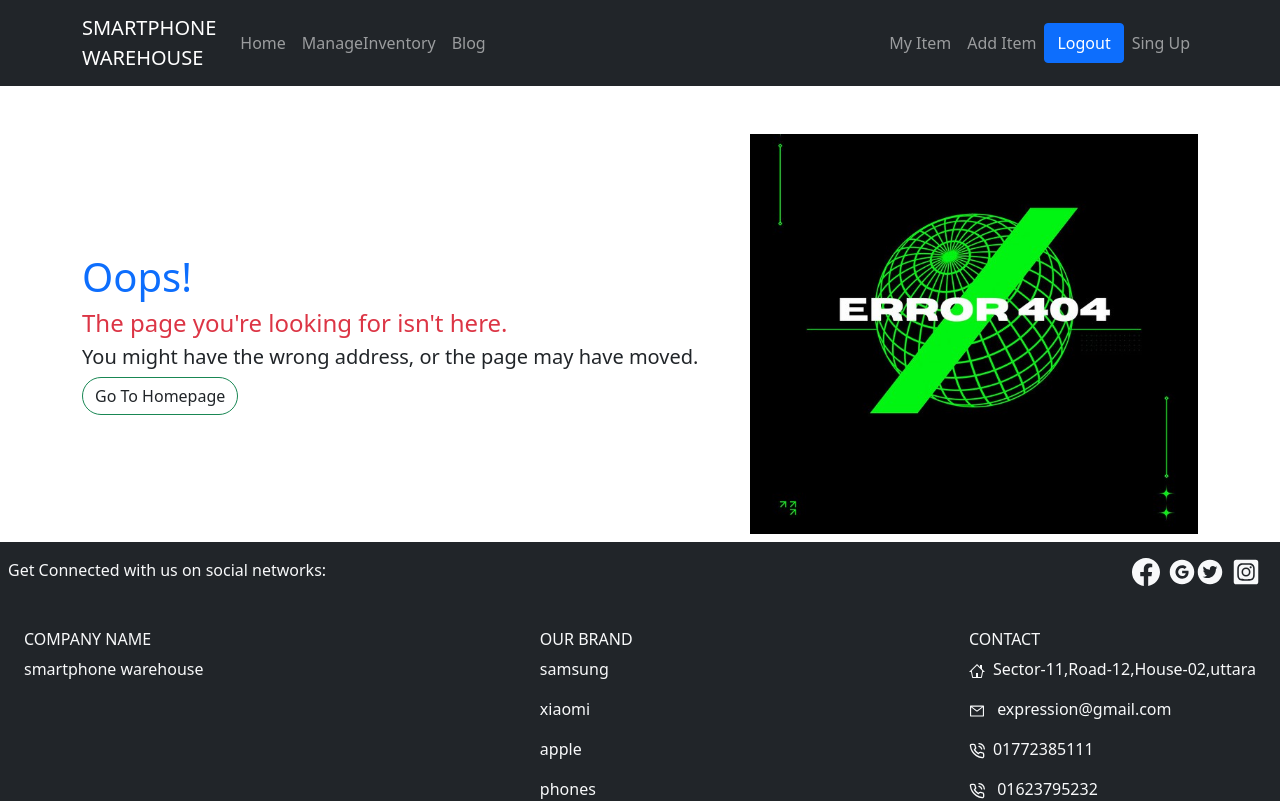
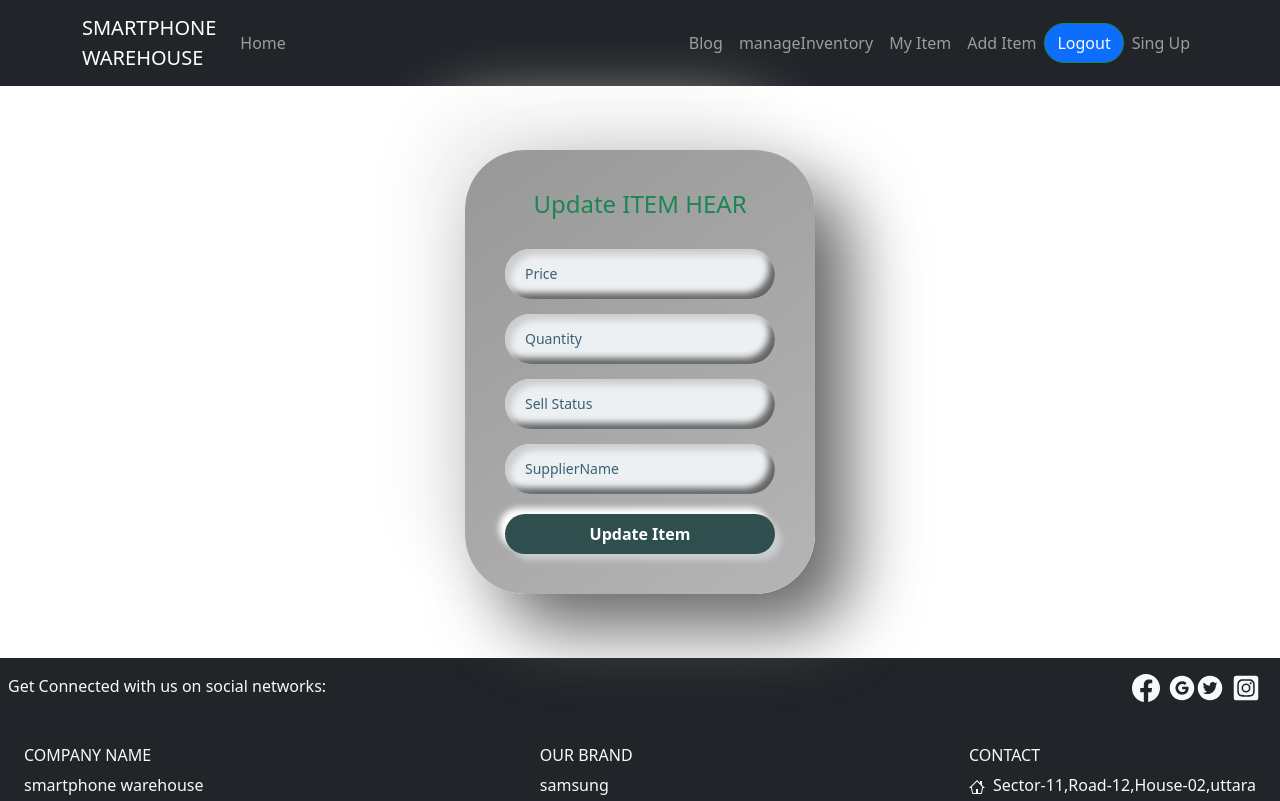
Before and after one commit to Shuvoghosh7/Warehouse-management, a React (Create React App) app: page /itemupdate/1 in a window 1280 px wide. Shown: the top 801 px of the page. Built offline with nearby package versions, Linux system fonts and the light colour scheme; no server answers; sample sign-in values are in the browser's storage.

Commit message:
add update item page and apply put api for update

```diff
--- a/public/product.json
+++ b/public/product.json
@@ -6,6 +6,7 @@
         "Description": "Released 2022, April 22.176g, 7.4mm thickness,Android 12, One UI 4.1,128GB/256GB storage, microSDXC",
         "price": "$26.499",
         "quantity": 3,
+        "SellStatus":"available",
         "supplierName": "Joy"
     },
     {
@@ -15,6 +16,7 @@
         "Description": "Released 2022, April 22,181g, 7.6mm thickness,Android 12, One UI 4.1,128GB/256GB storage, microSDXC",
         "price": "$36.499",
         "quantity": 2,
+        "SellStatus":"sold",
         "supplierName": "Rifat"
     },
     {
@@ -24,6 +26,7 @@
         "Description": "Released 2022, February 25,228g / 229g (mmWave), 8.9mm thickness,Android 12, One UI 4.1,128GB/256GB/1TB storage, no card slot",
         "price": "$40.499",
         "quantity": 3,
+        "SellStatus":"available",
         "supplierName": "Sanim"
     },
     {
@@ -33,6 +36,7 @@
         "Description": "Released 2022, April 22.176g, 7.4mm thickness,Android 12, One UI 4.1,128GB/256GB storage, microSDXC",
         "price": "$60.499",
         "quantity": 4,
+        "SellStatus":"sold",
         "supplierName": "Hapiz"
     },
     {
@@ -42,6 +46,7 @@
         "Description": "Released 2021, September 24,174g, 7.7mm thickness,iOS 15, up to iOS 15.4.1,128GB/256GB/512GB storage, no card slot",
         "price": "$50.888",
         "quantity": 2,
+        "SellStatus":"available",
         "supplierName": "kbir"
     },
     {
--- a/src/App.js
+++ b/src/App.js
@@ -15,7 +15,9 @@ import Footer from './component/Share/Footer/Footer';
 import NotFound from './component/NotFound/NotFound';
 import Blog from './component/Blog/Blog';
 import MyItem from './component/MyItem/MyItem';
-import Brands from './component/Home/Brands/Brands';
+import Itemupdate from './component/Itemupdate/Itemupdate';
+
+
 
 function App() {
   return (
@@ -41,6 +43,11 @@ function App() {
             <MyItem/>
           </RequireAuth>
         }/>
+        <Route path='/itemupdate/:itemId' element={
+          <RequireAuth>
+            <Itemupdate/>
+          </RequireAuth>
+        }/>
         <Route path='/register' element={<Register/>}/>
         <Route path='/login' element={<Login/>}/>
         <Route path='*' element={<NotFound/>}/>
--- a/src/component/AddItem/AddItem.js
+++ b/src/component/AddItem/AddItem.js
@@ -14,6 +14,7 @@ const AddItem = () => {
         const Description = event.target.Description.value;
 
         const quantity = event.target.quantity.value;
+        const sellStatus = event.target.sellStatus.value;
         const supplierName = event.target.supplierName.value;
 
         const url = `http://localhost:5000/product`
@@ -23,7 +24,7 @@ const AddItem = () => {
                 'authorization':`${user.email} ${localStorage.getItem("getToken")}`,
                 'content-type': 'application/json'
             },
-            body: JSON.stringify({picture,name,price,Description,quantity,supplierName})
+            body: JSON.stringify({picture,name,price,Description,quantity,sellStatus,supplierName})
         })
             .then(res => res.json())
             .then(result => {
@@ -40,9 +41,9 @@ const AddItem = () => {
                 <input type="text" name="picture" placeholder="image Url"/>
                 <input type="text" name="name" placeholder="Name" />
                 <input type="text" name="price" placeholder="Price" />
-                <input type="text" name="Description" placeholder="description" />
-
+                <textarea type="text" name="Description" placeholder="description" />
                 <input type="text" name='quantity' placeholder="Quantity" />
+                <input type="text" name='sellStatus' placeholder="Sell Status" />
                 <input type="text" name='supplierName' placeholder="SupplierName" />
                 <button className='btn btn-outline-success rounded-pill'>Add New Item</button>
             </form>
--- a/src/component/Home/Home/Home.js
+++ b/src/component/Home/Home/Home.js
@@ -21,6 +21,7 @@ const Home = () => {
                 <div className='row'>
                     {
                         items.slice(0, 6).map(item => <Item
+                            key={item._id}
                             item={item}
                         />)
                     }
--- a/src/component/Home/Item/Item.js
+++ b/src/component/Home/Item/Item.js
@@ -4,7 +4,7 @@ import { Link } from 'react-router-dom';
 import './Item.css'
 
 const Item = ({ item }) => {
-    const { _id, name, price, picture, quantity, supplierName, Description } = item
+    const { _id, name, price, picture, quantity, supplierName, Description, sellStatus } = item
     const { inventoryId } = useParams()
     const navigate = useNavigate()
     const InventoryDetails = (DetailsId) => {
@@ -18,13 +18,15 @@ const Item = ({ item }) => {
             </div>
             <h6><b>{name}</b></h6>
             <p className='text-justify'><b>Description:</b>{Description}</p>
-            <div className='d-flex'>
+            <div className='d-flex justify-content-around'>
                 <div>
                     <p><b>Price:</b>{price}</p>
                     <p><b>supplierName:</b>{supplierName}</p>
-
                 </div>
-                <p><b>Quantity:</b>{quantity}</p>
+                <div>
+                    <p><b>Quantity:</b>{quantity}</p>
+                    <p><b>SellStatus:</b>{sellStatus}</p>
+                </div>
             </div>
             <div className='d-flex justify-content-around'>
                 <button className='btn btn-outline-success rounded-pill' onClick={() => InventoryDetails(_id)}>Update</button>
--- /dev/null
+++ b/src/component/Itemupdate/Itemupdate.js
@@ -0,0 +1,41 @@
+import React from 'react';
+import { useParams } from 'react-router-dom';
+import { toast } from 'react-toastify';
+
+const Itemupdate = () => {
+    const { itemId } = useParams()
+    const itemUpdate = (event) => {
+        event.preventDefault();
+        const price = event.target.price.value;
+        const quantity = event.target.quantity.value;
+        const sellStatus= event.target.sellStatus.value;
+        const supplierName = event.target.supplierName.value;
+        const url = `http://localhost:5000/updateItem/${itemId}`
+        fetch(url, {
+            method: "PUT",
+            headers: {
+                "Content-Type": "application/json",
+            },
+            body: JSON.stringify({price, quantity,sellStatus, supplierName }),
+        })
+            .then((res) => res.json())
+            .then((data) => {
+                toast("product update successfully")
+
+            });
+    }
+    return (
+        <div className='login-container'>
+            <h4 className='text-center text-success'>Update ITEM HEAR</h4>
+            <form onSubmit={itemUpdate} className="login-form">
+                <input type="text" name="price" placeholder="Price" />
+                <input type="text" name='quantity' placeholder="Quantity" />
+                <input type="text" name='sellStatus' placeholder="Sell Status" />
+                <input type="text" name='supplierName' placeholder="SupplierName" />
+                <button className='btn btn-outline-success rounded-pill'>Update Item</button>
+            </form>
+        </div>
+    );
+};
+
+export default Itemupdate;
--- a/src/component/MangeInventory/ManageInventory.js
+++ b/src/component/MangeInventory/ManageInventory.js
@@ -1,6 +1,6 @@
 import React, { useEffect, useState } from 'react';
 import { RiDeleteBin6Fill } from 'react-icons/ri';
-import { Link } from 'react-router-dom';
+import { Link, useNavigate, useParams } from 'react-router-dom';
 
 const ManageInventory = () => {
     const [product, setProduct] = useState([])
@@ -9,6 +9,10 @@ const ManageInventory = () => {
             .then(res => res.json())
             .then(data => setProduct(data))
     }, [])
+    const navigate=useNavigate()
+    const ItemDetails = (itemDetails) => {
+        navigate(`/itemupdate/${itemDetails}`)
+    }
     const handealDelait = (delitId) => {
         const proceed = window.confirm("are you confirm,Delit This Item?")
         if (proceed) {
@@ -36,6 +40,7 @@ const ManageInventory = () => {
                         <th scope="col">price</th>
                         <th scope="col">Description</th>
                         <th scope="col">Quantity</th>
+                        <th scope="col">SellStatus</th>
                         <th scope="col">SupplierName</th>
                         <th scope="col">Button</th>
                     </tr>
@@ -49,8 +54,11 @@ const ManageInventory = () => {
                                     <td>{value.price}</td>
                                     <td>{value.Description}</td>
                                     <td>{value.quantity}</td>
+                                    <td>{value.sellStatus}</td>
                                     <td>{value.supplierName}</td>
-                                    <td><button className='btn text-danger' onClick={() => handealDelait(value._id)}><RiDeleteBin6Fill /></button></td>
+                                    <td>
+                                        <button onClick={()=>ItemDetails(value._id)} className='btn btn-outline-success rounded-pill' >updateItem</button>
+                                        <button className='btn text-danger' onClick={() => handealDelait(value._id)}><RiDeleteBin6Fill /></button></td>
                                 </tr>
                             )
                         })
--- a/src/component/Share/Header/Header.js
+++ b/src/component/Share/Header/Header.js
@@ -11,20 +11,19 @@ const Header = () => {
             <Navbar collapseOnSelect expand="lg" bg="dark" variant="dark">
                 <Container>
                     <Navbar.Brand as={Link} to="/">
-                       SMARTPHONE<br/>WAREHOUSE
+                        SMARTPHONE<br />WAREHOUSE
                     </Navbar.Brand>
                     <Navbar.Toggle aria-controls="responsive-navbar-nav" />
                     <Navbar.Collapse id="responsive-navbar-nav">
                         <Nav className="me-auto">
                             <Nav.Link as={Link} to="home">Home</Nav.Link>
-                            <Nav.Link as={Link} to="manageInventory">ManageInventory</Nav.Link>
-                            <Nav.Link as={Link} to="blog">Blog</Nav.Link>
-
                         </Nav>
                         <Nav>
+                            <Nav.Link as={Link} to="blog">Blog</Nav.Link>
+                            {user && <Nav.Link as={Link} to="manageInventory">manageInventory</Nav.Link>}
                             {user && <Nav.Link as={Link} to="myitem">My Item</Nav.Link>}
-                           {user && <Nav.Link as={Link} to="addItem">Add Item</Nav.Link>}
-                            {user?<Button onClick={()=>signOut(auth)}>Logout</Button> :<Nav.Link as={Link} to="login">Sing In</Nav.Link>}
+                            {user && <Nav.Link as={Link} to="addItem">Add Item</Nav.Link>}
+                            {user? <Button className='btn btn-outline-success rounded-pill text-light' onClick={() => signOut(auth)}>Logout</Button> : <Nav.Link as={Link} to="login">Sing In</Nav.Link>}
                             <Nav.Link as={Link} eventKey={2} to="/register">
                                 Sing Up
                             </Nav.Link>
```
